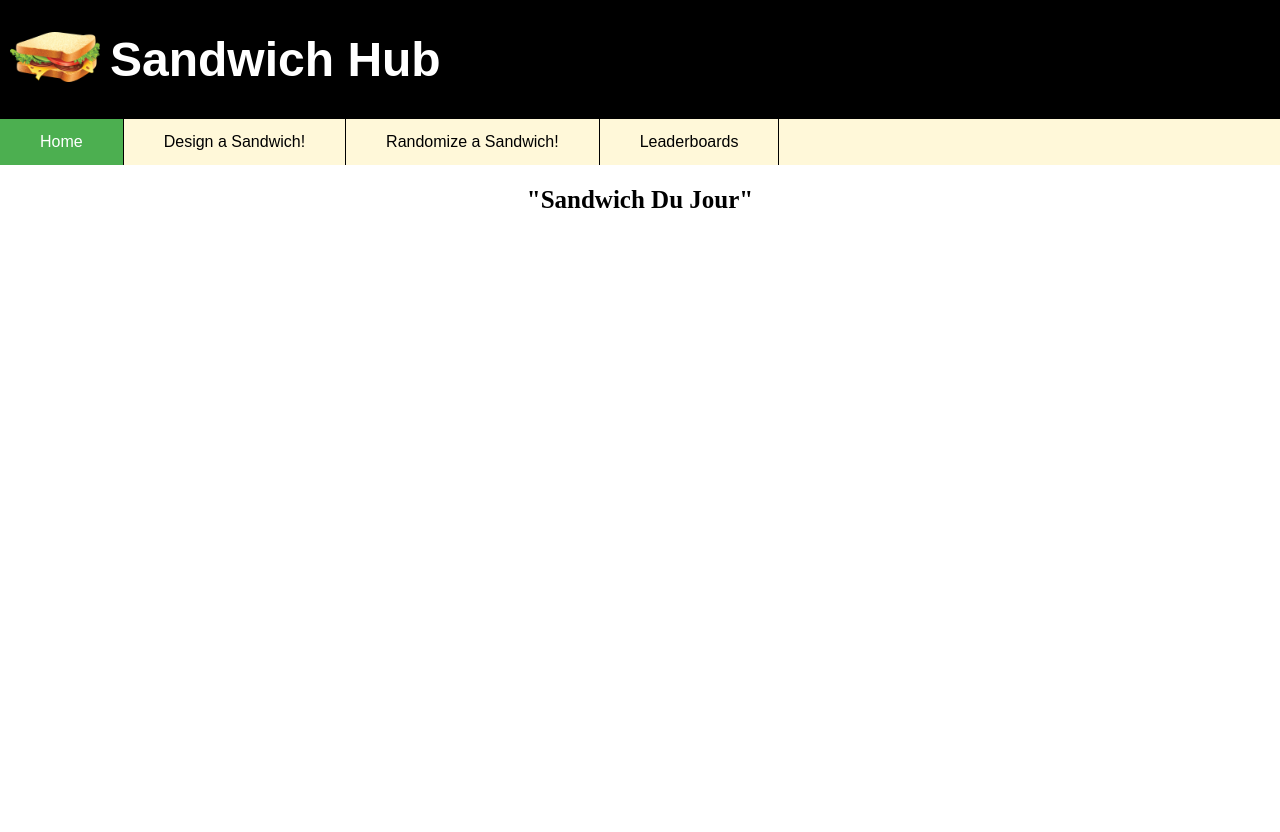
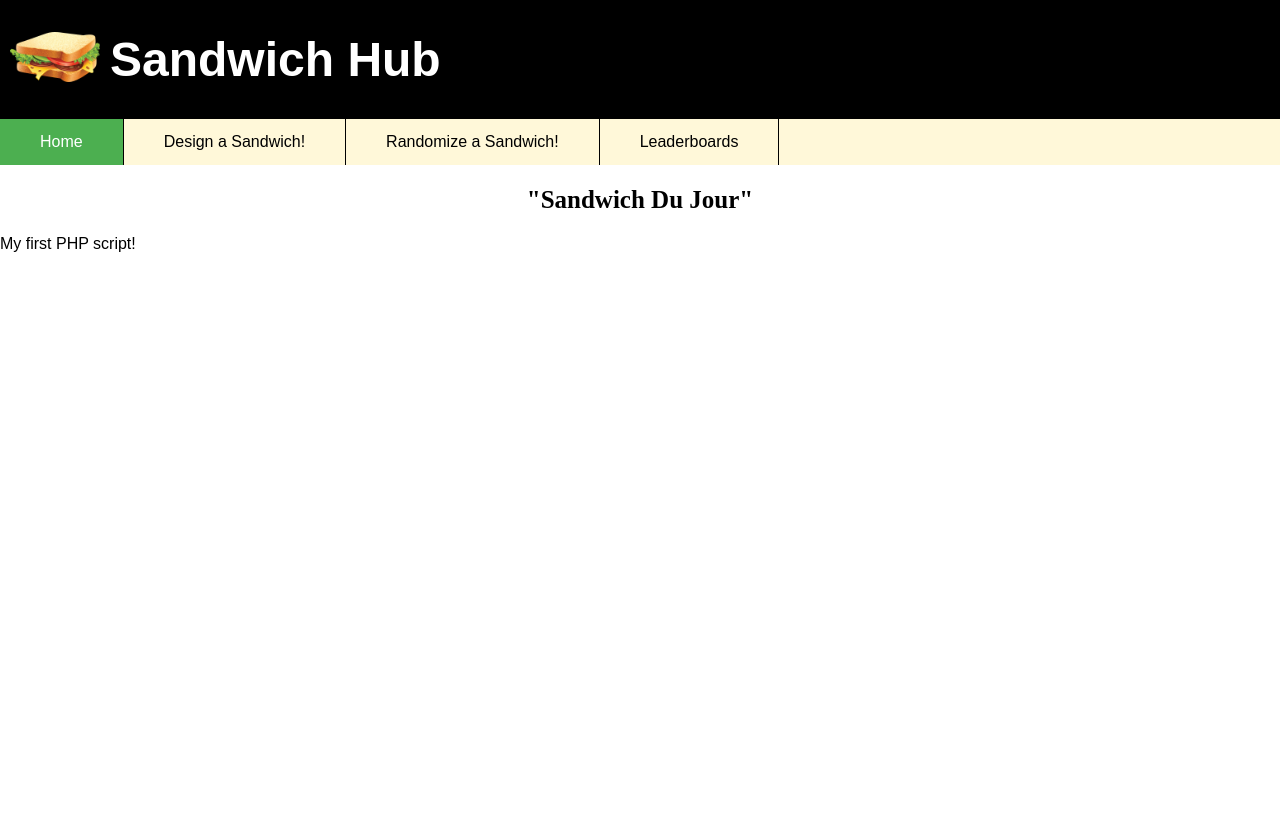
Before and after one commit to andrewliu19/LWHS-Sandwich-Hub, a PHP site: page / in a window 1280 px wide. Run offline with PHP 8.4, Linux system fonts and the light colour scheme.

Commit message:
PHP attempt

```diff
--- a/index.html
+++ b/index.php
@@ -22,6 +22,12 @@
 </ul>
 
 <h2> "Sandwich Du Jour" </h2>
+
+
+<?php
+echo "My first PHP script!";
+?>
+
 </body>
 
 </html>
```
